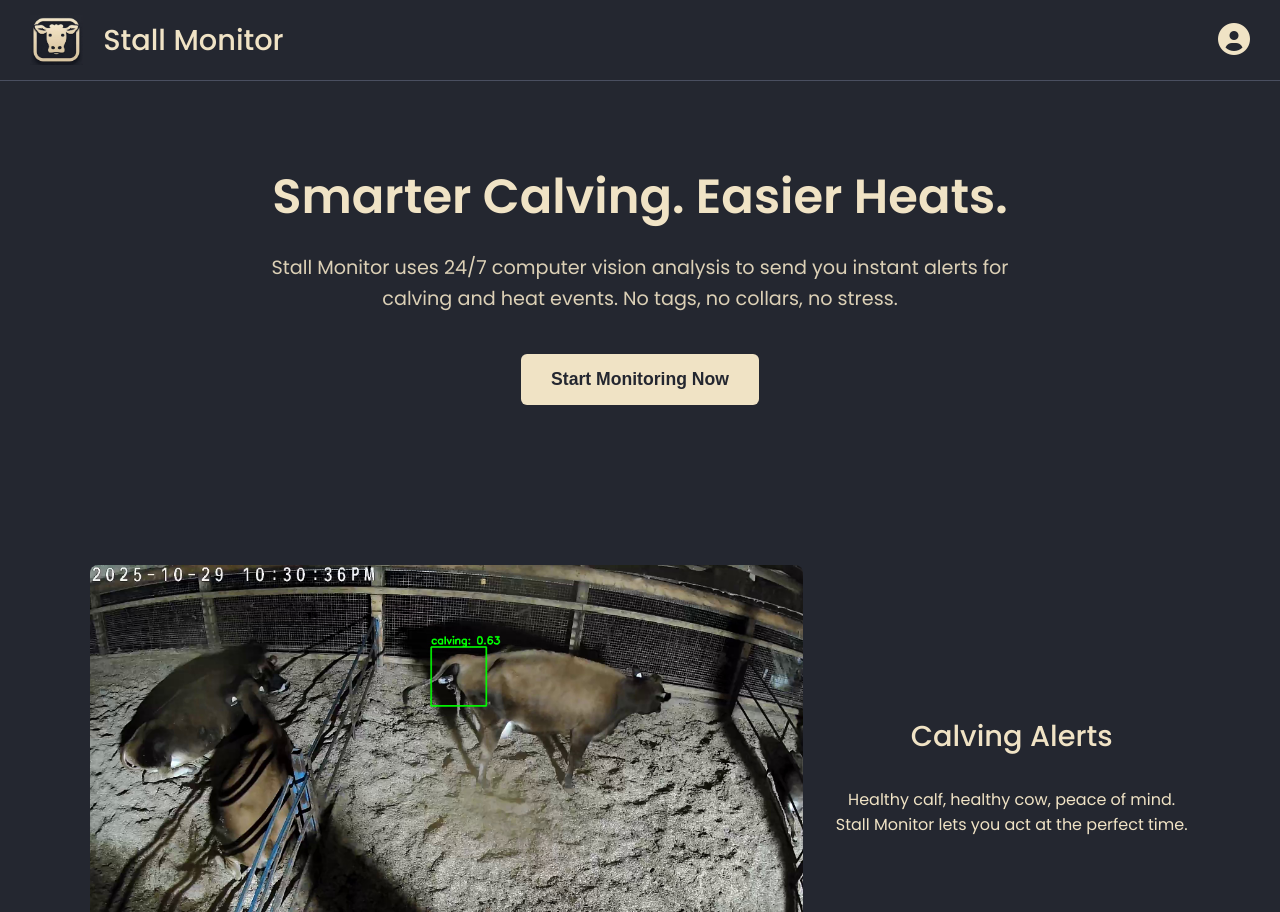
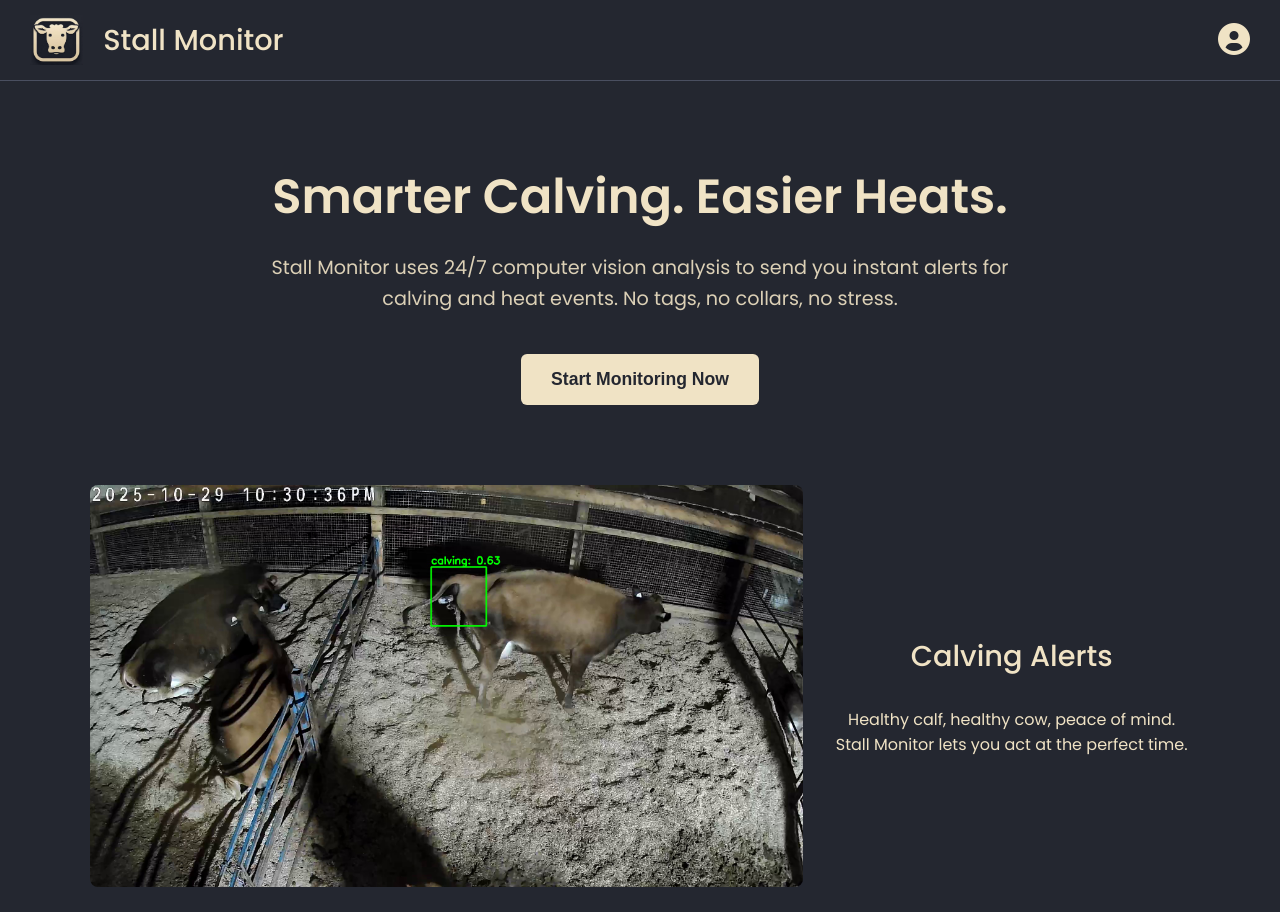
Before and after one commit to cowcam/Stall-Monitor-Online, a plain HTML site: page index.html in a window 1280 px wide. Shown: the top 912 px of the page. Drawn offline with Linux system fonts and the light colour scheme.

Commit message:
Reduce space between hero section and feature grid, and fix .gitignore

```diff
--- a/assets/style.css
+++ b/assets/style.css
@@ -84,7 +84,7 @@
         /* --- Hero Section Styles --- */
         .hero-container {
             background: var(--bg-color); /* Or a very subtle gradient */
-            padding: 80px 20px;
+            padding: 80px 20px 20px;
             text-align: center;
         }
 
--- a/index.html
+++ b/index.html
@@ -34,7 +34,7 @@
             <button id="hero-cta-button" class="cta-button">Start Monitoring Now</button>
         </div>
     </div>
-    <div class="main-content" style="margin-top: 20px;">
+    <div class="main-content">
 
         <section class="feature-grid">
             <div class="feature-item">
```
